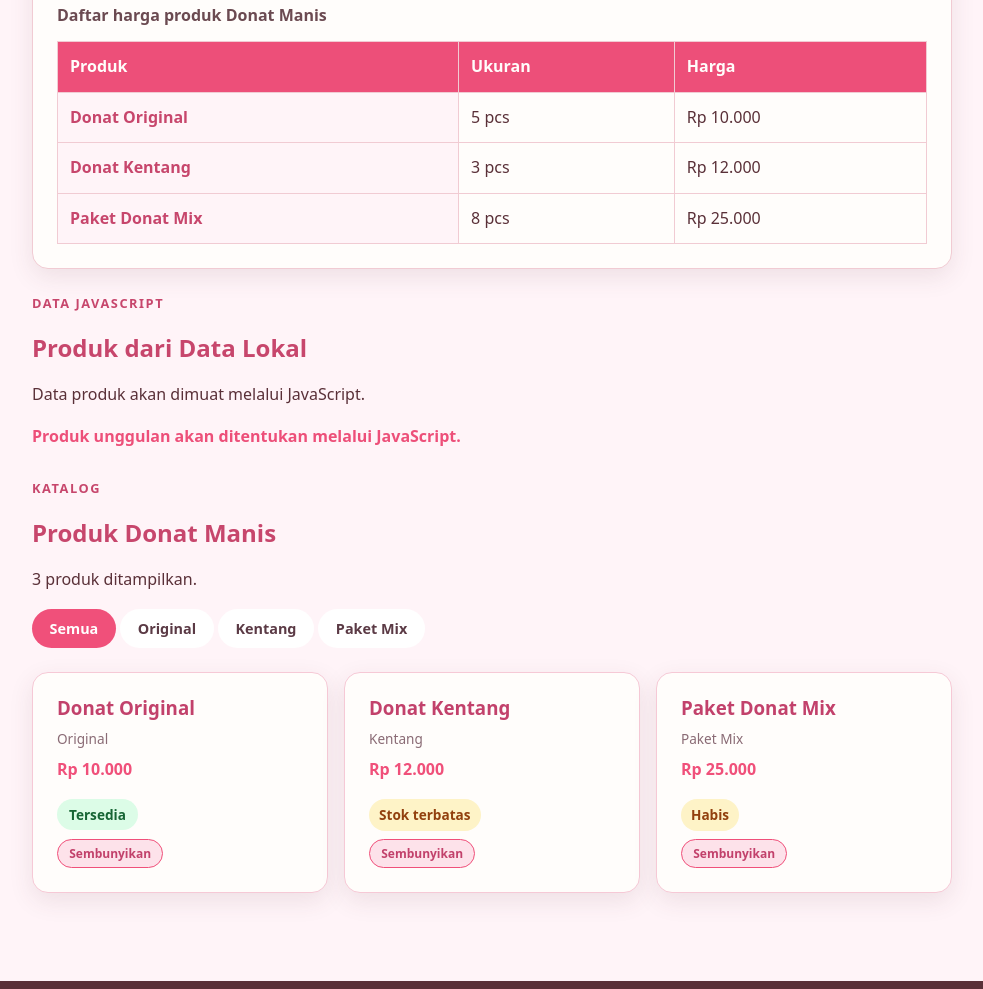
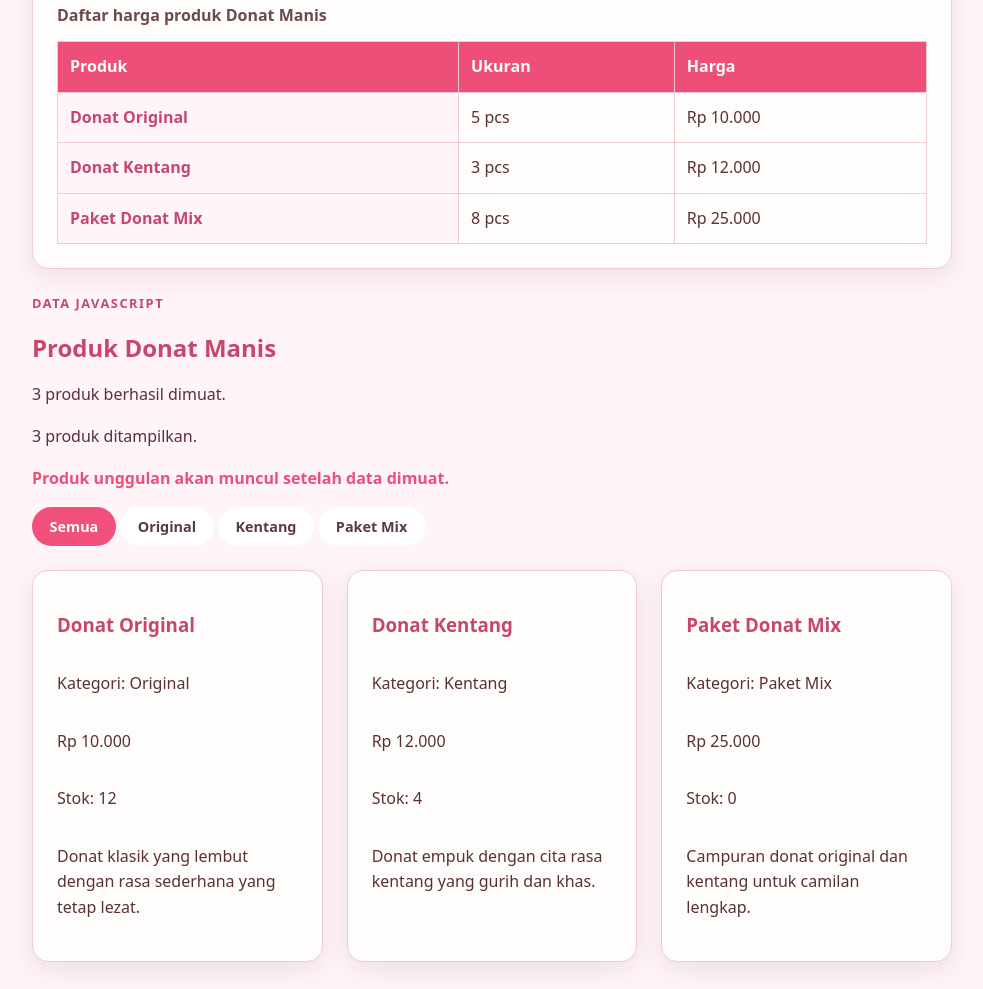
Before and after one commit to Safitri513/website-umkm, a plain HTML site: page produk.html in a window 1280 px wide. Shown: the part 1177-2166 px from the top of the page, without its empty margins (148-1131 px from the left). Drawn offline with Linux system fonts and the light colour scheme.

Commit message:
feat: load product catalog from JSON

```diff
--- /dev/null
+++ b/data/products.json
@@ -0,0 +1,30 @@
+
+[
+  {
+    "id": "donat-original",
+    "name": "Donat Original",
+    "category": "Original",
+    "price": 10000,
+    "stock": 12,
+    "featured": true,
+    "description": "Donat klasik yang lembut dengan rasa sederhana yang tetap lezat."
+  },
+  {
+    "id": "donat-kentang",
+    "name": "Donat Kentang",
+    "category": "Kentang",
+    "price": 12000,
+    "stock": 4,
+    "featured": false,
+    "description": "Donat empuk dengan cita rasa kentang yang gurih dan khas."
+  },
+  {
+    "id": "paket-donat-mix",
+    "name": "Paket Donat Mix",
+    "category": "Paket Mix",
+    "price": 25000,
+    "stock": 0,
+    "featured": false,
+    "description": "Campuran donat original dan kentang untuk camilan lengkap."
+  }
+]
--- /dev/null
+++ b/js/catalog-api.js
@@ -0,0 +1,142 @@
+"use strict";
+
+// Lokasi file JSON
+const DATA_URL = "data/products.json";
+
+// Mengambil elemen HTML berdasarkan ID
+const catalogStatus = document.querySelector("#catalog-status");
+const produkGrid = document.querySelector("#produk-dinamis");
+const produkRingkasan = document.querySelector("#produk-ringkasan");
+const produkUnggulan = document.querySelector("#produk-unggulan");
+
+// Mengambil seluruh tombol filter kategori
+const tombolFilter = document.querySelectorAll("[data-filter]");
+
+// Menyiapkan data produk dan kategori aktif
+let products = [];
+let activeCategory = "Semua"; // menyimpan kategori yang sedang dipilih pengguna
+
+// Function untuk mengatur status katalog
+function setStatus(state, message) {
+  catalogStatus.className = "catalog-status";
+
+  if (state) {
+    catalogStatus.classList.add(state);
+  }
+
+  catalogStatus.textContent = message;
+}
+
+// Function untuk mengambil data produk dari JSON
+async function loadProducts() {
+  try {
+    setStatus("loading", "Memuat data produk...");
+    const response = await fetch(DATA_URL);
+
+    if (!response.ok) {
+      throw new Error(`HTTP status ${response.status}`);
+    }
+
+    products = await response.json();
+    renderProducts(products);
+    // Menampilkan status jika produk berhasil dimuat
+    if (products.length > 0) {
+    setStatus("success", `${products.length} produk berhasil dimuat.`);
+    }
+  } catch (error) {
+    setStatus("error", `Gagal memuat produk: ${error.message}`);
+  }
+}
+
+// Function untuk menampilkan pesan jika data kosong
+function createEmptyState() {
+  const empty = document.createElement("p");
+  empty.classList.add("empty-state");
+  empty.textContent = "Belum ada produk yang tersedia.";
+
+  return empty;
+}
+
+// Function untuk menampilkan daftar produk
+function renderProducts(items) {
+  produkGrid.replaceChildren();
+
+  if (items.length === 0) {
+    produkGrid.append(createEmptyState());
+    produkRingkasan.textContent = "0 produk ditemukan.";
+    setStatus("success", "Request berhasil, tetapi data kosong.");
+    return;
+  }
+
+  items.forEach((product) => {
+    produkGrid.append(createProductCard(product));
+  });
+
+  produkRingkasan.textContent =
+    `${items.length} produk ditampilkan.`;
+}
+
+// Function untuk mengubah angka menjadi format Rupiah
+function formatRupiah(nilai) {
+  return new Intl.NumberFormat("id-ID", {
+    style: "currency",
+    currency: "IDR",
+    maximumFractionDigits: 0
+  }).format(nilai);
+}
+
+// Function untuk membuat elemen kartu produk
+function createProductCard(product) {
+  const card = document.createElement("article");
+  card.classList.add("product-card");
+
+  // Membuat nama produk
+  const name = document.createElement("h3");
+  name.textContent = product.name;
+
+  // Membuat kategori produk
+  const category = document.createElement("p");
+  category.textContent = `Kategori: ${product.category}`;
+
+  // Membuat harga produk
+  const price = document.createElement("p");
+  price.textContent = formatRupiah(product.price);
+
+  // Membuat informasi stok
+  const stock = document.createElement("p");
+  stock.textContent = `Stok: ${product.stock}`;
+
+  // Membuat deskripsi produk
+  const description = document.createElement("p");
+  description.textContent = product.description;
+
+  // Memasukkan seluruh elemen ke dalam kartu
+  card.append(name, category, price, stock, description);
+
+  return card;
+}
+
+// Function untuk menyaring produk berdasarkan kategori
+function applyFilter(category) {
+  activeCategory = category;
+
+  const filtered = category === "Semua"
+    ? products
+    : products.filter((product) => product.category === category);
+
+  renderProducts(filtered);
+}
+
+// Menghubungkan tombol filter dengan function applyFilter
+tombolFilter.forEach((button) => {
+  button.addEventListener("click", (event) => {
+    tombolFilter.forEach((item) => item.classList.remove("is-active"));
+
+    event.currentTarget.classList.add("is-active");
+
+    applyFilter(event.currentTarget.dataset.filter ?? "Semua");
+  });
+});
+
+// Memuat data produk dari file JSON
+loadProducts();
--- a/produk.html
+++ b/produk.html
@@ -5,7 +5,7 @@
         <meta name="viewport" content="width=device-width, initial-scale=1" />
         <title>Produk Donat Manis - Website UMKM</title>
         <link rel="stylesheet" href="css/style.css" />
-        <script src="js/app.js" defer></script>
+        <script type="module" src="js/catalog-api.js"></script> <!--Menghubungkan halaman produk dengan catalog-api.js. type module -->
     </head>
     <body>
         <a class="skip-link" href="#konten">Lewati ke konten utama</a>
@@ -107,24 +107,21 @@
                 </table>
                 </div>
              </section>
-             <section class="section" aria-labelledby="produk-dinamis-title">
+
+            <!-- Katalog produk dari data JSON -->
+            <section class="section" aria-labelledby="produk-dinamis-title">
                 <div class="section-header">
                     <p class="eyebrow">Data JavaScript</p>
-                    <h2 id="produk-dinamis-title">Produk dari Data Lokal</h2>
-                    <p id="produk-ringkasan">Data produk akan dimuat melalui JavaScript.</p>
-                    <p id="produk-unggulan">Produk unggulan akan ditentukan melalui JavaScript. </p>
-                </div>
-                <div id="produk-dinamis" class="js-product-grid"></div>
-            </section>
-
-            <!-- Katalog dengan filter (dirender JavaScript) -->
-            <section class="product-section" aria-labelledby="produk-dinamis-title">
-                <div class="section-heading">
-                    <p class="eyebrow">Katalog</p>
-                    <h2 id="produk-katalo-title">Produk Donat Manis</h2>
-                    <p id="produk-status" class="produk-status">Produk belum dimuat.</p>
+                    <h2 id="produk-dinamis-title">Produk Donat Manis</h2>
+                    <!-- Menampilkan status pemuatan data -->
+                    <p id="catalog-status" class="catalog-status" aria-live="polite">Produk belum dimuat.</p>
+                    <!-- Menampilkan jumlah produk -->
+                    <p id="produk-ringkasan">Menunggu data produk.</p>
+                    <!-- Informasi produk unggulan -->
+                    <p id="produk-unggulan">Produk unggulan akan muncul setelah data dimuat.</p>
                 </div>
 
+                <!-- Tombol filter kategori -->
                 <div class="filter-bar" aria-label="Filter kategori produk">
                     <button type="button" class="filter-button is-active" data-filter="Semua">Semua</button>
                     <button type="button" class="filter-button" data-filter="Original">Original</button>
@@ -132,7 +129,8 @@
                     <button type="button" class="filter-button" data-filter="Paket Mix">Paket Mix</button>
                 </div>
 
-                <div id="produk-grid" class="product-grid" aria-live="polite"></div>
+                <!-- Tempat menampilkan kartu produk dari JSON -->
+                <div id="produk-dinamis" class="js-product-grid" aria-live="polite"></div>
             </section>
 
         </main>
```
